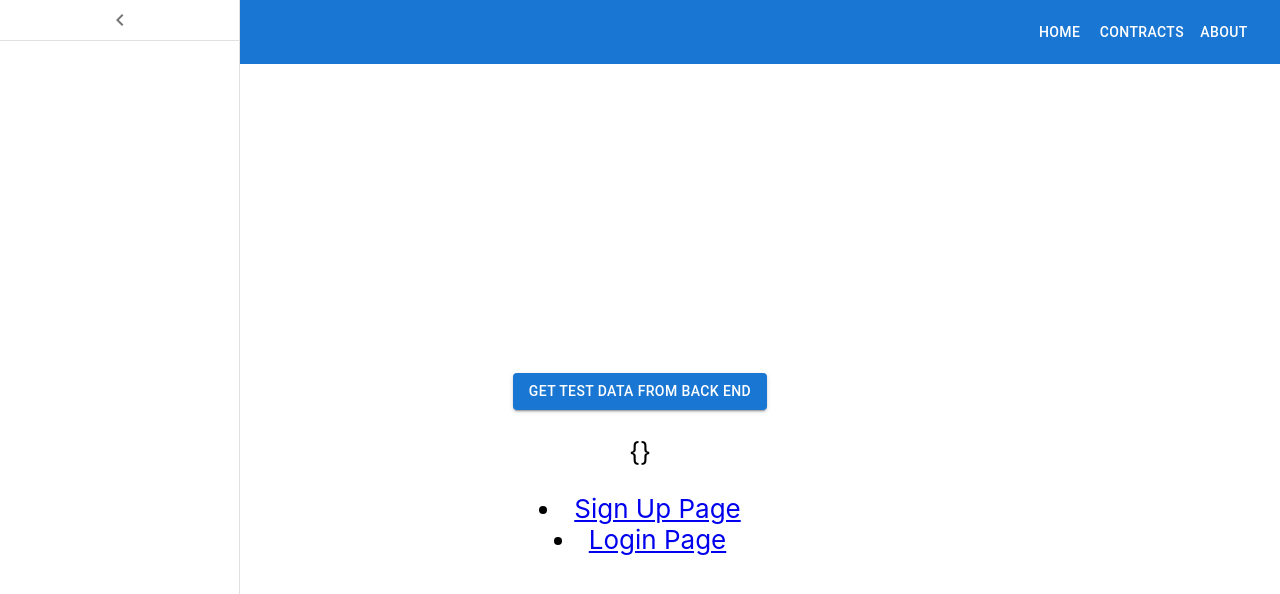
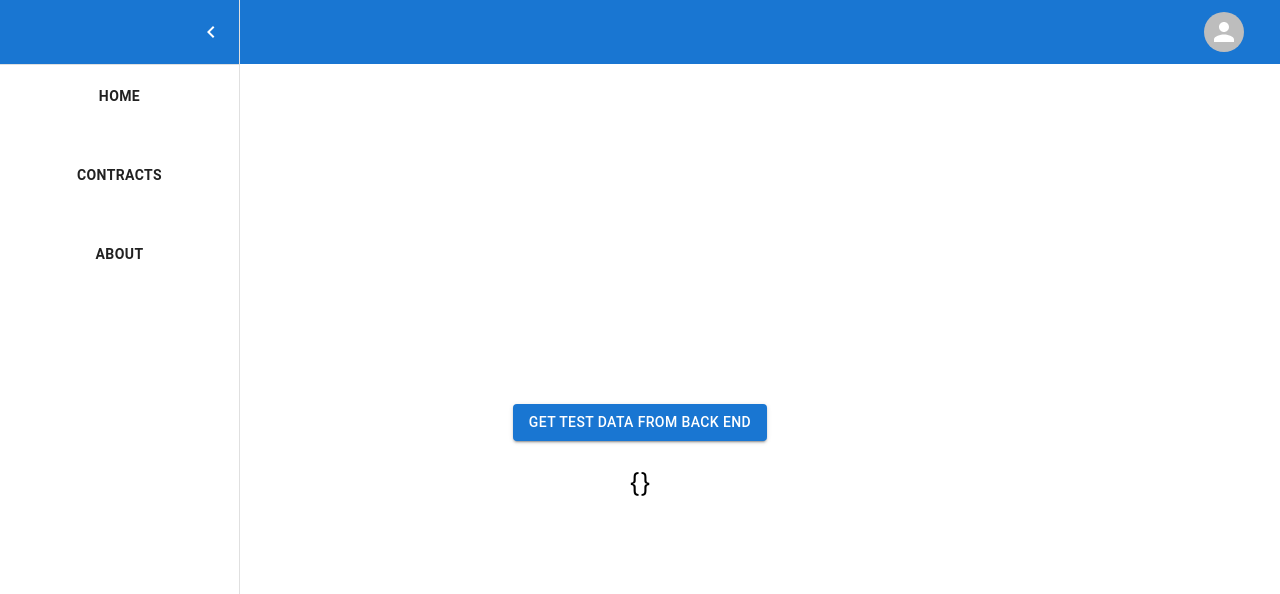
Before and after one commit to jmouton19/python-rest, a React (Create React App) app in the folder client/: page / in a window 1280 px wide. Both pictures are taken after a click on the button 36 px from the left and 32 px from the top of the page. Shown: the top 594 px of the page. Built offline with nearby package versions, Linux system fonts and the light colour scheme.

Commit message:
Added menu icon and cleaned up drawer.
Menu renders depending on auth state

```diff
--- a/client/src/components/AppBar/AppBar.js
+++ b/client/src/components/AppBar/AppBar.js
@@ -10,11 +10,28 @@ import { Link } from "react-router-dom";
 import Drawer from "@mui/material/Drawer";
 import Divider from "@mui/material/Divider";
 import ChevronLeftIcon from "@mui/icons-material/ChevronLeft";
+import { Avatar, Stack } from "@mui/material";
+import { styled } from "@mui/material/styles";
+import MenuItem from "@mui/material/MenuItem";
+import Menu from "@mui/material/Menu";
+
 
 const drawerWidth = 240;
 
 export default function PrimarySearchAppBar() {
 	const [open, setOpen] = React.useState(false);
+	const [auth] = React.useState(false);
+	const [anchorEl, setAnchorEl] = React.useState(null);
+
+
+
+	const handleMenu = (event) => {
+		setAnchorEl(event.currentTarget);
+	};
+
+	const handleMenuClose = () => {
+		setAnchorEl(null);
+	};
 
 	const handleDrawerOpen = () => {
 		setOpen(true);
@@ -24,6 +41,15 @@ export default function PrimarySearchAppBar() {
 		setOpen(false);
 	};
 
+	const DrawerHeader = styled("div")(({ theme }) => ({
+		display: "flex",
+		alignItems: "center",
+		backgroundColor: theme.palette.primary.main,
+		padding: theme.spacing(0, 1),
+		// necessary for content to be below app bar
+		...theme.mixins.toolbar,
+		justifyContent: "flex-end",
+	}));
 
 	return (
 		<React.Fragment>
@@ -46,17 +72,48 @@ export default function PrimarySearchAppBar() {
 						ZenOffer
 					</Typography>
 					<Box sx={{flexGrow: 1}}/>
-					<Box>
-						<Button component={Link} to="/" color="inherit" >
-							Home
-						</Button>
-						<Button component={Link} to="/contracts" color="inherit" >
-							Contracts
-						</Button>
-						<Button component={Link} to="/about" color="inherit">
-							About
-						</Button>
-					</Box>
+					<IconButton
+						size="large"
+						aria-label="account of current user"
+						aria-controls="menu-appbar"
+						aria-haspopup="true"
+						onClick={handleMenu}
+						color="inherit"
+					>
+						<Avatar
+							//TODO:Make use uploaded pic when signed in
+						>
+
+						</Avatar>
+					</IconButton>
+
+					<Menu
+						id="menu-appbar"
+						anchorEl={anchorEl}
+						anchorOrigin={{
+							vertical: "top",
+							horizontal: "right",
+						}}
+						keepMounted
+						transformOrigin={{
+							vertical: "top",
+							horizontal: "right",
+						}}
+						open={Boolean(anchorEl)}
+						onClose={handleMenuClose}
+					>
+						{auth ? (
+							<div>
+								<MenuItem onClick={handleMenuClose}>My Profile</MenuItem>
+								<MenuItem onClick={handleMenuClose}>My contracts</MenuItem>
+							</div>
+						) :
+							<div>
+								<MenuItem component={Link} to="/login" onClick={handleMenuClose}>Login</MenuItem>
+								<MenuItem component={Link} to="/signup" onClick={handleMenuClose}>Sign Up</MenuItem>
+							</div>
+						}
+					</Menu>
 				</Toolbar>
 			</AppBar>
 			<Drawer
@@ -72,10 +129,23 @@ export default function PrimarySearchAppBar() {
 				anchor="left"
 				open={open}
 			>
-				<IconButton onClick={handleDrawerClose}>
-					<ChevronLeftIcon />
-				</IconButton>
+				<DrawerHeader>
+					<IconButton onClick={handleDrawerClose} sx={{color: "white"}}>
+						<ChevronLeftIcon />
+					</IconButton>
+				</DrawerHeader>
 				<Divider />
+				<Stack spacing={2} alignItems="stretch" color="inherit">
+					<Button component={Link} to="/" color="inherit" style={{minHeight: "63px"}}>
+						<b>Home</b>
+					</Button>
+					<Button component={Link} to="/contracts" color="inherit" style={{minHeight: "63px"}}>
+						<b>Contracts</b>
+					</Button>
+					<Button component={Link} to="/about" color="inherit" style={{minHeight: "63px"}}>
+						<b>About</b>
+					</Button>
+				</Stack>
 			</Drawer>
 		</React.Fragment>
 	);
--- a/client/src/pages/Home.js
+++ b/client/src/pages/Home.js
@@ -1,7 +1,6 @@
 import React, { useState } from "react";
 import "./Home.css";
 import Button from "@mui/material/Button";
-import { Link } from "react-router-dom";
 
 function Home() {
 	const [data, setData] = useState({});
@@ -28,12 +27,6 @@ function Home() {
                     Get Test Data from Back End
 				</Button>
 				<p>{JSON.stringify(data)}</p>
-				<li>
-					<Link to="/signup">Sign Up Page</Link>
-				</li>
-				<li>
-					<Link to="/login">Login Page</Link>
-				</li>
 			</header>
 		</React.Fragment>
 	);
```
